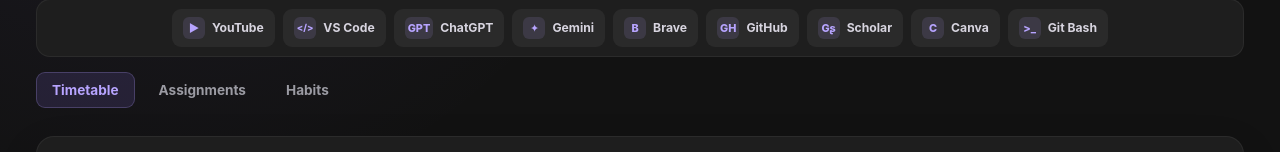
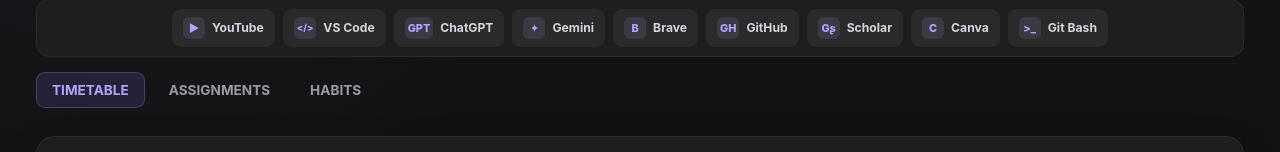
Before and after one commit to masterchief117-pixel/student_habits, a plain HTML site: page index.html in a window 1280 px wide. Shown: the part 376-528 px from the top of the page. Drawn offline with Linux system fonts and the light colour scheme; no server answers.

Commit message:
the updated index.html version

```diff
--- a/index.html
+++ b/index.html
@@ -123,9 +123,9 @@
     </dialog>
 
     <nav class="module-nav" aria-label="Main navigation">
-      <a href="index.html" aria-current="page">Timetable</a>
-      <a href="assignments.html">Assignments</a>
-      <a href="habits.html">Habits</a>
+      <a href="index.html" aria-current="page">TIMETABLE</a>
+      <a href="assignments.html">ASSIGNMENTS</a>
+      <a href="habits.html">HABITS</a>
     </nav>
 
     <main class="dashboard module-page">
```
